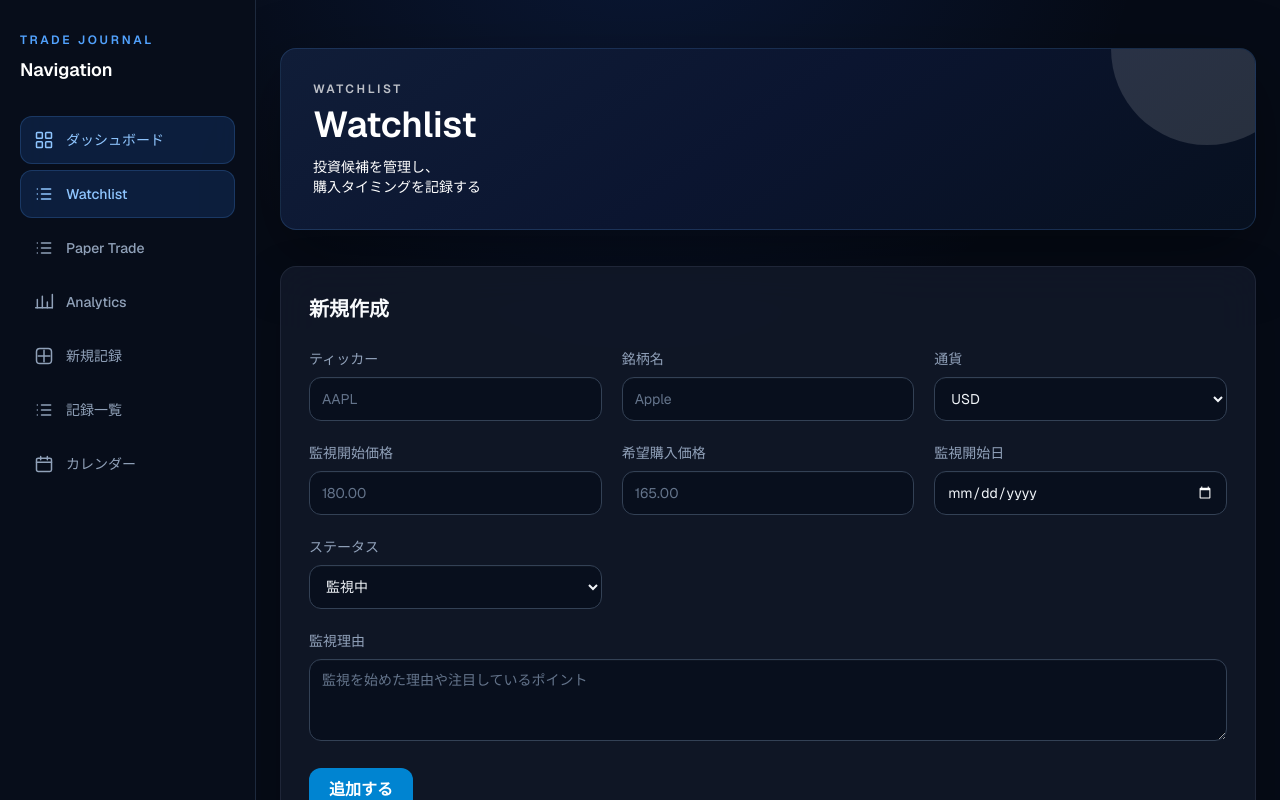
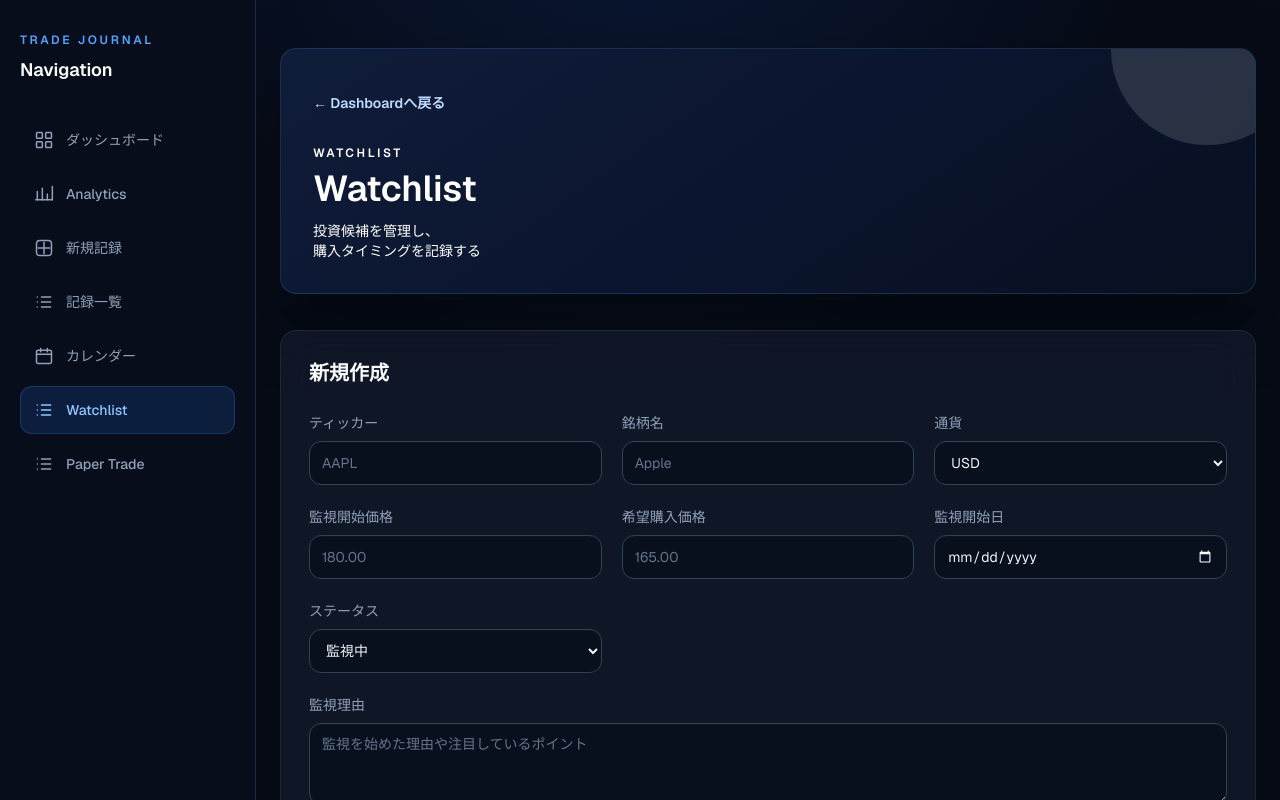
Before and after one commit to fcd0520-netizen/trade-journal, a Next.js app: page /watchlist in a window 1280 px wide. Shown: the top 800 px of the page. Built offline with nearby package versions, Linux system fonts and the light colour scheme.

Commit message:
Fix watchlist navigation

```diff
--- a/app/components/Dashboard.tsx
+++ b/app/components/Dashboard.tsx
@@ -11,6 +11,16 @@ type SummaryCounts = {
   journals: number;
   watchlist: number;
   paperTrades: number;
+};
+
+type ActivityType = "journal" | "watchlist" | "paperTrade";
+
+type RecentActivity = {
+  id: string;
+  type: ActivityType;
+  ticker: string;
+  createdAt: string;
+  timestamp: number;
 };
 
 const SUMMARY_STORAGE_KEYS = {
@@ -37,6 +47,100 @@ const getStoredItemCount = (key: string) => {
   }
 };
 
+const getStoredItems = (key: string): Record<string, unknown>[] => {
+  try {
+    const saved = localStorage.getItem(key);
+    if (!saved) return [];
+
+    const parsed: unknown = JSON.parse(saved);
+    return Array.isArray(parsed)
+      ? parsed.filter(
+          (item): item is Record<string, unknown> =>
+            typeof item === "object" && item !== null
+        )
+      : [];
+  } catch {
+    return [];
+  }
+};
+
+const getActivityDate = (item: Record<string, unknown>) => {
+  if (typeof item.createdAt === "string") {
+    const timestamp = Date.parse(item.createdAt);
+    if (Number.isFinite(timestamp)) return timestamp;
+  }
+
+  if (typeof item.id === "number" && Number.isFinite(item.id)) return item.id;
+  if (typeof item.tradeDate === "string") {
+    const timestamp = Date.parse(item.tradeDate);
+    if (Number.isFinite(timestamp)) return timestamp;
+  }
+  if (typeof item.startDate === "string") {
+    const timestamp = Date.parse(item.startDate);
+    if (Number.isFinite(timestamp)) return timestamp;
+  }
+  return 0;
+};
+
+const getRecentActivities = (): RecentActivity[] => {
+  const sources: { key: string; type: ActivityType; tickerKey: string }[] = [
+    { key: SUMMARY_STORAGE_KEYS.journals, type: "journal", tickerKey: "target" },
+    { key: SUMMARY_STORAGE_KEYS.watchlist, type: "watchlist", tickerKey: "ticker" },
+    { key: SUMMARY_STORAGE_KEYS.paperTrades, type: "paperTrade", tickerKey: "ticker" },
+  ];
+
+  return sources
+    .flatMap(({ key, type, tickerKey }) =>
+      getStoredItems(key).map((item, index) => {
+        const timestamp = getActivityDate(item);
+        return {
+          id: `${type}-${String(item.id ?? index)}`,
+          type,
+          ticker:
+            typeof item[tickerKey] === "string" && item[tickerKey].trim()
+              ? item[tickerKey].trim()
+              : "名称未入力",
+          createdAt: timestamp ? new Date(timestamp).toISOString() : "",
+          timestamp,
+        };
+      })
+    )
+    .sort((a, b) => b.timestamp - a.timestamp)
+    .slice(0, 5);
+};
+
+const activityMeta: Record<
+  ActivityType,
+  { label: string; icon: string; iconClass: string }
+> = {
+  journal: {
+    label: "Journal",
+    icon: "▦",
+    iconClass: "border-blue-400/20 bg-blue-500/10 text-blue-300",
+  },
+  watchlist: {
+    label: "Watchlist",
+    icon: "☆",
+    iconClass: "border-amber-400/20 bg-amber-500/10 text-amber-300",
+  },
+  paperTrade: {
+    label: "Paper Trade",
+    icon: "◫",
+    iconClass: "border-violet-400/20 bg-violet-500/10 text-violet-300",
+  },
+};
+
+const formatActivityDate = (date: string) =>
+  date
+    ? new Intl.DateTimeFormat("ja-JP", {
+        year: "numeric",
+        month: "2-digit",
+        day: "2-digit",
+        hour: "2-digit",
+        minute: "2-digit",
+      }).format(new Date(date))
+    : "登録日不明";
+
 const toPercentage = (numerator: number, denominator: number) =>
   denominator === 0 ? 0 : Math.round((numerator / denominator) * 100);
 
@@ -60,6 +164,7 @@ const getCompletedResults = (journals: ActiveJournal[]) =>
 export default function Dashboard({ journals, onEdit }: DashboardProps) {
   const [summaryCounts, setSummaryCounts] =
     useState<SummaryCounts>(emptySummaryCounts);
+  const [recentActivities, setRecentActivities] = useState<RecentActivity[]>([]);
 
   useEffect(() => {
     let frame: number | null = null;
@@ -73,6 +178,7 @@ export default function Dashboard({ journals, onEdit }: DashboardProps) {
           watchlist: getStoredItemCount(SUMMARY_STORAGE_KEYS.watchlist),
           paperTrades: getStoredItemCount(SUMMARY_STORAGE_KEYS.paperTrades),
         });
+        setRecentActivities(getRecentActivities());
         frame = null;
       });
     };
@@ -193,6 +299,49 @@ export default function Dashboard({ journals, onEdit }: DashboardProps) {
         </dl>
       </section>
 
+      <section aria-labelledby="recent-activity-title" className="ios-card rounded-2xl p-5 sm:p-6">
+        <div className="flex items-end justify-between gap-4">
+          <div>
+            <p className="text-xs font-semibold uppercase tracking-[0.16em] text-blue-400">Recent Activity</p>
+            <h3 id="recent-activity-title" className="mt-1 text-lg font-semibold text-white">最近の活動</h3>
+          </div>
+          <p className="text-xs text-slate-500">最新5件</p>
+        </div>
+
+        {recentActivities.length === 0 ? (
+          <p className="mt-5 rounded-xl border border-dashed border-slate-700 p-6 text-center text-sm text-slate-500">
+            まだ活動がありません。
+          </p>
+        ) : (
+          <ul className="mt-5 overflow-hidden rounded-xl border border-slate-800">
+            {recentActivities.map((activity) => {
+              const meta = activityMeta[activity.type];
+              return (
+                <li
+                  key={activity.id}
+                  className="flex min-h-16 items-center gap-3 border-b border-slate-800 px-3.5 py-3 last:border-b-0 sm:px-4"
+                >
+                  <span
+                    className={`flex h-10 w-10 shrink-0 items-center justify-center rounded-xl border text-lg font-semibold ${meta.iconClass}`}
+                    aria-hidden="true"
+                  >
+                    {meta.icon}
+                  </span>
+                  <span className="min-w-0">
+                    <span className="block truncate text-sm font-semibold text-slate-100">
+                      {activity.ticker} を{meta.label}へ追加
+                    </span>
+                    <span className="mt-0.5 block text-xs text-slate-500">
+                      登録日 {formatActivityDate(activity.createdAt)}
+                    </span>
+                  </span>
+                </li>
+              );
+            })}
+          </ul>
+        )}
+      </section>
+
       <div className="ios-dashboard grid grid-cols-1 gap-3 sm:grid-cols-3 sm:gap-4">
         {summaryCards.map((card) => (
           <div key={card.label} className="ios-stat flex min-h-28 flex-col justify-between rounded-2xl p-4 sm:min-h-32 sm:p-5">
--- a/app/components/Sidebar.tsx
+++ b/app/components/Sidebar.tsx
@@ -5,11 +5,11 @@ import Link from "next/link";
 import { usePathname } from "next/navigation";
 
 const menuItems = [
-  { id: "dashboard", label: "ダッシュボード", icon: "dashboard" },
-  { id: "analytics", label: "Analytics", icon: "analytics" },
-  { id: "new-entry", label: "新規記録", icon: "plus" },
-  { id: "journal-list", label: "記録一覧", icon: "list" },
-  { id: "calendar", label: "カレンダー", icon: "calendar" },
+  { id: "dashboard", label: "ダッシュボード", icon: "dashboard", href: "/" },
+  { id: "analytics", label: "Analytics", icon: "analytics", href: "/#analytics" },
+  { id: "new-entry", label: "新規記録", icon: "plus", href: "/#new-entry" },
+  { id: "journal-list", label: "記録一覧", icon: "list", href: "/#journal-list" },
+  { id: "calendar", label: "カレンダー", icon: "calendar", href: "/#calendar" },
 ] as const;
 
 type SectionId = (typeof menuItems)[number]["id"];
@@ -77,29 +77,30 @@ export default function Sidebar() {
     };
   }, [isOpen]);
 
-  const navigateTo = (id: SectionId) => {
-    document.getElementById(id)?.scrollIntoView({ behavior: "smooth", block: "start" });
-    setActiveSection(id);
-    setIsOpen(false);
-  };
-
   const navigation = (
-    <nav aria-label="ページ内メニュー" className="mt-8 space-y-1.5">
-      <button
-        type="button"
-        onClick={() => navigateTo("dashboard")}
-        aria-current={activeSection === "dashboard" ? "location" : undefined}
+    <nav aria-label="メインメニュー" className="mt-8 space-y-1.5">
+      {menuItems.map((item) => {
+        const isActive = pathname === "/" && activeSection === item.id;
+        return (
+          <Link
+            key={item.id}
+            href={item.href}
+            onClick={() => setIsOpen(false)}
+            aria-current={isActive ? (item.id === "dashboard" ? "page" : "location") : undefined}
             className={`flex min-h-12 w-full items-center gap-3 rounded-xl px-3.5 text-left text-sm font-medium transition focus:outline-none focus:ring-2 focus:ring-blue-500/70 ${
-          activeSection === "dashboard"
+              isActive
                 ? "bg-blue-500/15 text-blue-300 ring-1 ring-inset ring-blue-400/20"
                 : "text-slate-400 hover:bg-slate-800/70 hover:text-slate-100"
             }`}
           >
-        <MenuIcon name="dashboard" />
-        ダッシュボード
-      </button>
+            <MenuIcon name={item.icon} />
+            {item.label}
+          </Link>
+        );
+      })}
       <Link
         href="/watchlist"
+        onClick={() => setIsOpen(false)}
         aria-current={pathname === "/watchlist" ? "page" : undefined}
         className={`flex min-h-12 w-full items-center gap-3 rounded-xl px-3.5 text-left text-sm font-medium transition focus:outline-none focus:ring-2 focus:ring-blue-500/70 ${
           pathname === "/watchlist"
@@ -109,28 +110,18 @@ export default function Sidebar() {
       >
         <MenuIcon name="list" />Watchlist
       </Link>
-      <Link href="/paper-trade" className="flex min-h-12 w-full items-center gap-3 rounded-xl px-3.5 text-left text-sm font-medium text-slate-400 transition hover:bg-slate-800/70 hover:text-slate-100 focus:outline-none focus:ring-2 focus:ring-blue-500/70">
-        <MenuIcon name="list" />Paper Trade
-      </Link>
-      {menuItems.filter((item) => item.id !== "dashboard").map((item) => {
-        const isActive = activeSection === item.id;
-        return (
-          <button
-            key={item.id}
-            type="button"
-            onClick={() => navigateTo(item.id)}
-            aria-current={isActive ? "location" : undefined}
+      <Link
+        href="/paper-trade"
+        onClick={() => setIsOpen(false)}
+        aria-current={pathname === "/paper-trade" ? "page" : undefined}
         className={`flex min-h-12 w-full items-center gap-3 rounded-xl px-3.5 text-left text-sm font-medium transition focus:outline-none focus:ring-2 focus:ring-blue-500/70 ${
-              isActive
+          pathname === "/paper-trade"
             ? "bg-blue-500/15 text-blue-300 ring-1 ring-inset ring-blue-400/20"
             : "text-slate-400 hover:bg-slate-800/70 hover:text-slate-100"
         }`}
       >
-            <MenuIcon name={item.icon} />
-            {item.label}
-          </button>
-        );
-      })}
+        <MenuIcon name="list" />Paper Trade
+      </Link>
     </nav>
   );
 
--- a/app/page.tsx
+++ b/app/page.tsx
@@ -92,6 +92,9 @@ export default function Home() {
 
         const restored: Journal[] = parsed.map((journal) => ({
           id: journal.id ?? Date.now(),
+          createdAt:
+            journal.createdAt ??
+            (journal.id ? new Date(journal.id).toISOString() : new Date().toISOString()),
           category: journal.category ?? "株式",
           target: journal.target ?? "",
 
@@ -192,6 +195,9 @@ export default function Home() {
 
     const journalData: Journal = {
       id: editingId ?? Date.now(),
+      createdAt:
+        journals.find((journal) => journal.id === editingId)?.createdAt ??
+        new Date().toISOString(),
       category,
       target: target.trim(),
 
--- a/app/paper-trade/page.tsx
+++ b/app/paper-trade/page.tsx
@@ -6,7 +6,7 @@ import type { PaperTrade } from "../types/paper-trade";
 
 const STORAGE_KEY = "paper-trades";
 
-const emptyForm = (): Omit<PaperTrade, "id"> => ({
+const emptyForm = (): Omit<PaperTrade, "id" | "createdAt"> => ({
   ticker: "",
   companyName: "",
   side: "買い",
@@ -39,7 +39,7 @@ export default function PaperTradePage() {
     if (loaded) localStorage.setItem(STORAGE_KEY, JSON.stringify(trades));
   }, [trades, loaded]);
 
-  const update = <K extends keyof Omit<PaperTrade, "id">>(key: K, value: Omit<PaperTrade, "id">[K]) =>
+  const update = <K extends keyof Omit<PaperTrade, "id" | "createdAt">>(key: K, value: Omit<PaperTrade, "id" | "createdAt">[K]) =>
     setForm((current) => ({ ...current, [key]: value }));
 
   const reset = () => {
@@ -52,14 +52,23 @@ export default function PaperTradePage() {
       setMessage("ティッカーを入力してください。");
       return;
     }
-    const trade: PaperTrade = { ...form, ticker: form.ticker.trim().toUpperCase(), companyName: form.companyName.trim(), id: editingId ?? Date.now() };
+    const trade: PaperTrade = {
+      ...form,
+      ticker: form.ticker.trim().toUpperCase(),
+      companyName: form.companyName.trim(),
+      id: editingId ?? Date.now(),
+      createdAt:
+        trades.find((item) => item.id === editingId)?.createdAt ??
+        new Date().toISOString(),
+    };
     setTrades((current) => editingId === null ? [trade, ...current] : current.map((item) => item.id === editingId ? trade : item));
     setMessage(editingId === null ? "Paper Tradeを保存しました。" : "Paper Tradeを更新しました。");
     reset();
   };
 
   const edit = (trade: PaperTrade) => {
-    const { id, ...values } = trade;
+    const { id, createdAt: _createdAt, ...values } = trade;
+    void _createdAt;
     setForm(values);
     setEditingId(id);
     setMessage("編集中です。");
--- a/app/types/journal.ts
+++ b/app/types/journal.ts
@@ -3,6 +3,7 @@ export type Currency = "USD" | "JPY";
 
 export type Journal = {
   id: number;
+  createdAt: string;
   category: string;
   target: string;
   marketEnvironment: string;
--- a/app/types/paper-trade.ts
+++ b/app/types/paper-trade.ts
@@ -1,5 +1,6 @@
 export type PaperTrade = {
   id: number;
+  createdAt: string;
   ticker: string;
   companyName: string;
   side: "買い" | "売り";
--- a/app/types/watchlist.ts
+++ b/app/types/watchlist.ts
@@ -4,6 +4,7 @@ export type WatchlistStatus = "監視中" | "✅ 購入済" | "❌ 見送り";
 
 export type WatchlistItem = {
   id: number;
+  createdAt: string;
   ticker: string;
   companyName: string;
   currency: WatchlistCurrency;
--- a/app/watchlist/page.tsx
+++ b/app/watchlist/page.tsx
@@ -1,6 +1,7 @@
 "use client";
 
 import { useEffect, useState } from "react";
+import Link from "next/link";
 import Sidebar from "../components/Sidebar";
 import type {
   WatchlistCurrency,
@@ -10,7 +11,7 @@ import type {
 
 const STORAGE_KEY = "trade-journal-watchlist";
 
-const emptyForm = (): Omit<WatchlistItem, "id"> => ({
+const emptyForm = (): Omit<WatchlistItem, "id" | "createdAt"> => ({
   ticker: "",
   companyName: "",
   currency: "USD",
@@ -70,9 +71,9 @@ export default function WatchlistPage() {
     }
   }, [items, loaded]);
 
-  const update = <K extends keyof Omit<WatchlistItem, "id">>(
+  const update = <K extends keyof Omit<WatchlistItem, "id" | "createdAt">>(
     key: K,
-    value: Omit<WatchlistItem, "id">[K],
+    value: Omit<WatchlistItem, "id" | "createdAt">[K],
   ) => setForm((current) => ({ ...current, [key]: value }));
 
   const reset = () => {
@@ -89,6 +90,9 @@ export default function WatchlistPage() {
     const item: WatchlistItem = {
       ...form,
       id: editingId ?? Date.now(),
+      createdAt:
+        items.find((entry) => entry.id === editingId)?.createdAt ??
+        new Date().toISOString(),
       ticker: form.ticker.trim().toUpperCase(),
       companyName: form.companyName.trim(),
       reason: form.reason.trim(),
@@ -104,7 +108,8 @@ export default function WatchlistPage() {
   };
 
   const edit = (item: WatchlistItem) => {
-    const { id, ...values } = item;
+    const { id, createdAt: _createdAt, ...values } = item;
+    void _createdAt;
     setForm(values);
     setEditingId(id);
     setMessage("編集中です。");
@@ -123,7 +128,13 @@ export default function WatchlistPage() {
       <Sidebar />
       <div className="mx-auto max-w-6xl space-y-7 sm:space-y-9">
         <header className="ios-hero overflow-hidden rounded-2xl p-6 sm:p-8">
-          <p className="relative z-10 mb-2 text-xs font-semibold uppercase tracking-[0.22em] text-sky-400">WATCHLIST</p>
+          <Link
+            href="/"
+            className="relative z-10 inline-flex min-h-11 items-center text-sm font-semibold text-blue-200 transition hover:text-white focus:outline-none focus:ring-2 focus:ring-blue-500/70"
+          >
+            ← Dashboardへ戻る
+          </Link>
+          <p className="relative z-10 mb-2 mt-5 text-xs font-semibold uppercase tracking-[0.22em] text-sky-400">WATCHLIST</p>
           <h1 className="relative z-10 mt-1 text-3xl font-semibold text-white sm:text-4xl">Watchlist</h1>
           <p className="relative z-10 mt-3 text-sm text-slate-300">投資候補を管理し、<br />購入タイミングを記録する</p>
         </header>
```
Lines whose indentation alone changed are shown as unchanged.
